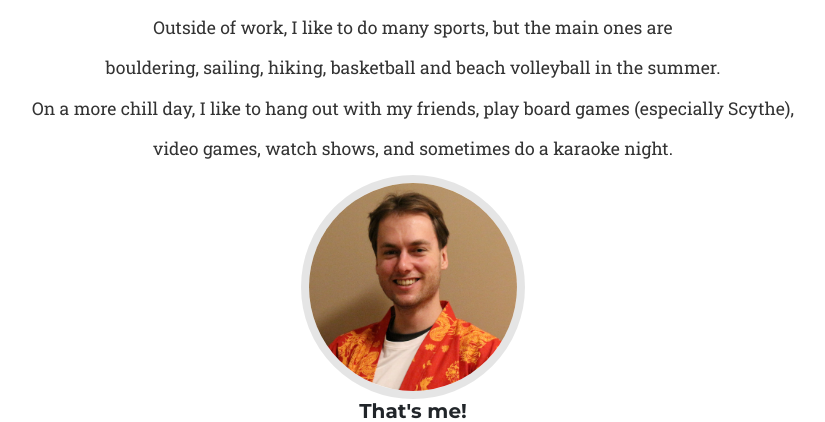
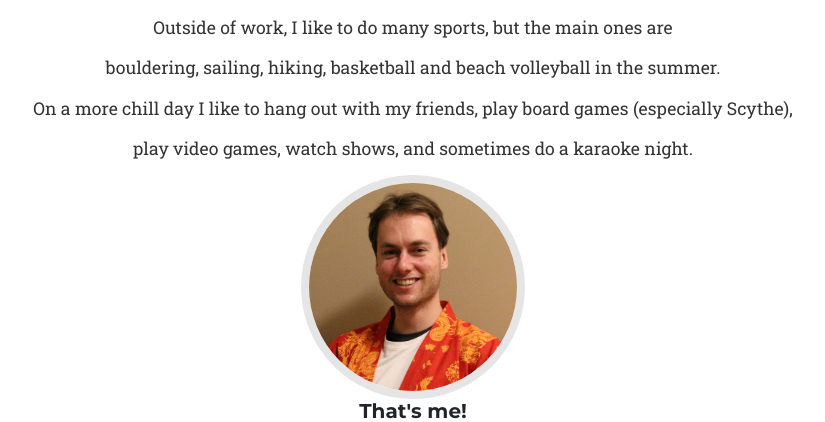
Before and after one commit to Kacper-Lis/foxondev, a Django app: page / in a window 1280 px wide. Shown: the part 5894-6316 px from the top of the page, without its empty margins (227-1052 px from the left). Run offline with Django 5.2, Linux system fonts and the light colour scheme; some libraries are stand-ins or nearby versions.

Commit message:
Add github link

```diff
--- a/home/templates/home/home.html
+++ b/home/templates/home/home.html
@@ -191,8 +191,8 @@
                         <p>As you might already know, I'm a software engineer!</p>
                         <p>Outside of work, I like to do many sports, but the main ones are </p>
                         <p>bouldering, sailing, hiking, basketball and beach volleyball in the summer.</p>
-                        <p>On a more chill day, I like to hang out with my friends, play board games (especially Scythe),</p>
-                        <p>video games, watch shows, and sometimes do a karaoke night.</p>
+                        <p>On a more chill day I like to hang out with my friends, play board games (especially Scythe),</p>
+                        <p>play video games, watch shows, and sometimes do a karaoke night.</p>
                     </div>
                 </div>
                 <div class="row">
@@ -213,6 +213,7 @@
                 <div class="row align-items-center">
                     <div class="col-lg-4 text-lg-start">Copyright &copy; 2024 FoxOnDev Inc, Some Rights Reserved</div>
                     <div class="col-lg-4 my-3 my-lg-0">
+                        <a class="btn btn-dark btn-social mx-2" target="_blank" href="https://github.com/Kacper-Lis" aria-label="GitHub"><i class="fab fa-github"></i></a>
                         <a class="btn btn-dark btn-social mx-2" target="_blank" href="https://www.linkedin.com/in/kacper-lisikiewicz-9631891a2/" aria-label="LinkedIn"><i class="fab fa-linkedin-in"></i></a>
                         <a class="link-dark text-decoration-none me-3">Contact me on Linkedin</a>
                     </div>
```
